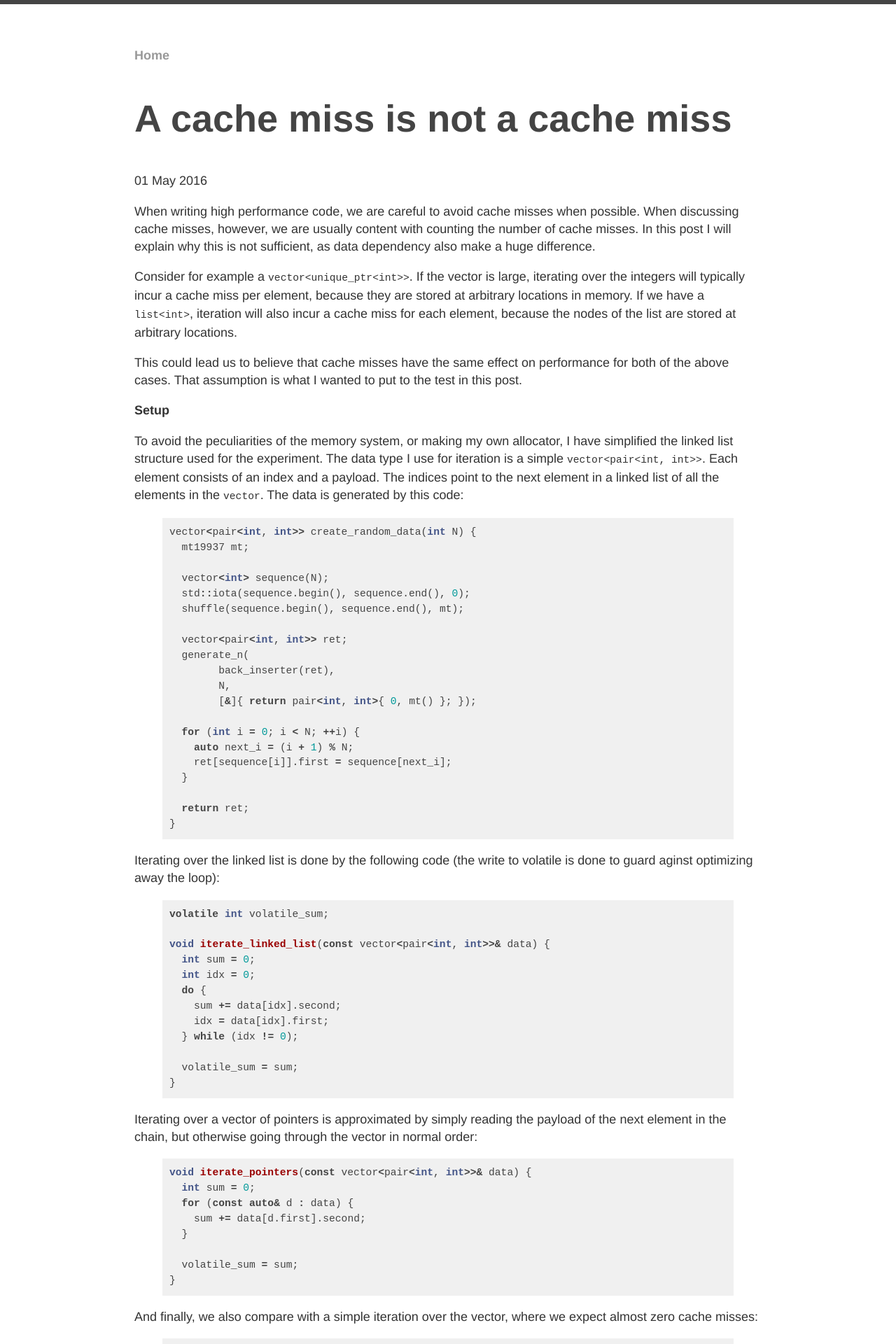
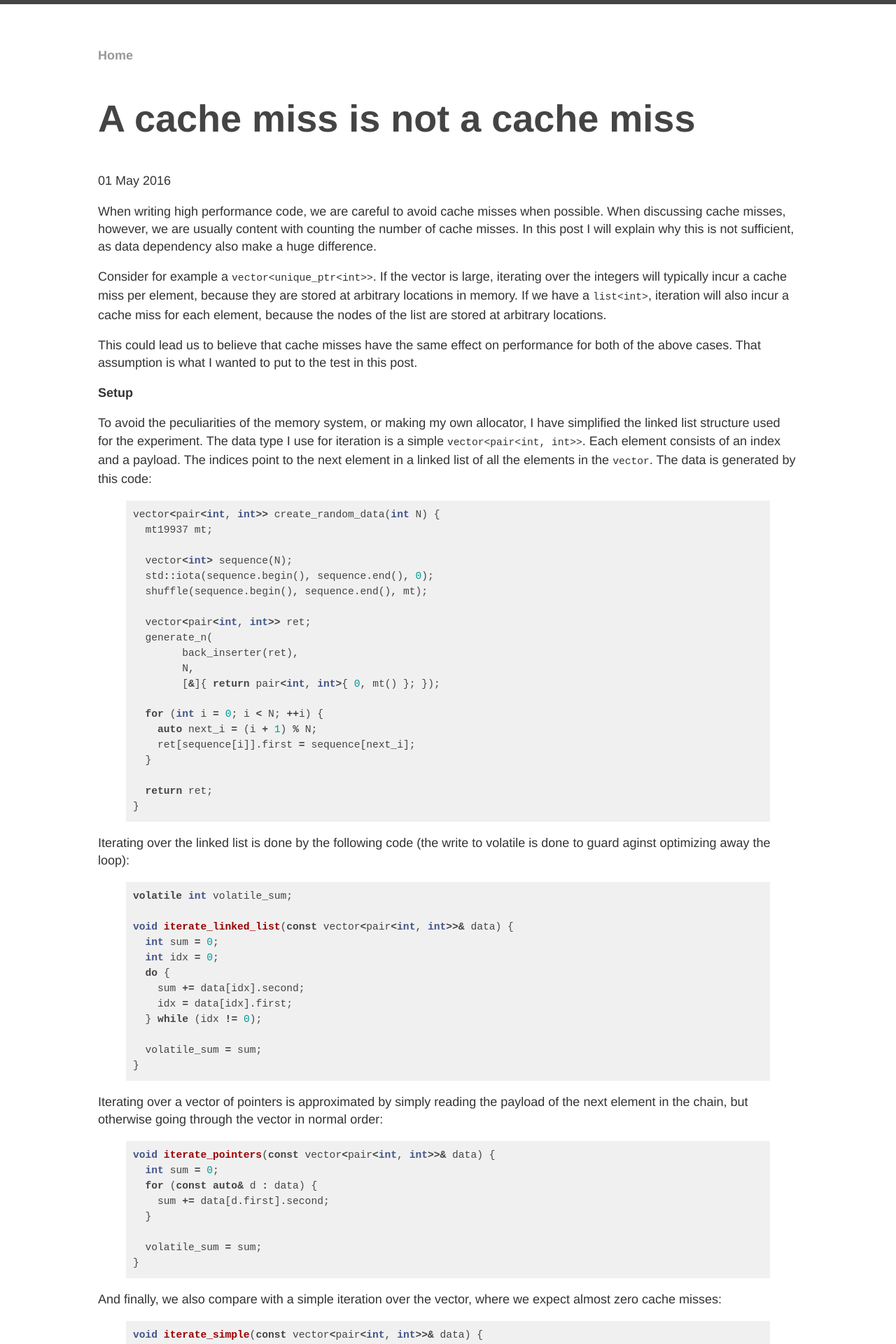
Before and after one commit to larshagencpp/larshagencpp.github.io, a Jekyll site: the page built from _posts/2016-05-01-a-cache-miss-is-not-a-cache-miss.md, in a window 1280 px wide. Shown: the top 1920 px of the page at 70% size. Built offline with Jekyll 4.4.1, drawn with Linux system fonts in a browser that asks for light colours; formulas are drawn with MathJax 3; comment, search, counter and statistics services are not loaded; some of the changed text lies outside the part shown.

Commit message:
better mobile experience

```diff
--- a/_includes/plot.html
+++ b/_includes/plot.html
@@ -107,9 +107,9 @@
 			valueSuffix: '{{ include.suffix }}'
 		},
 		legend: {
-			layout: 'vertical',
-			align: 'right',
-			verticalAlign: 'middle'
+			align: 'center',
+			verticalAlign: 'bottom',
+
 		},
 		series: series
 	});
--- a/css/main.css
+++ b/css/main.css
@@ -17,7 +17,8 @@ h3.posttitle {
 
 body {
     margin: 60px auto;
-    width: 70%;
+    width: 95%;
+	max-width: 1000px;
 }
 nav ul, footer ul {
     font-family:'Helvetica', 'Arial', 'Sans-Serif';
--- a/css/syntax.css
+++ b/css/syntax.css
@@ -1,4 +1,4 @@
-pre { background-color: #f0f0f0; padding: 10px }
+pre { background-color: #f0f0f0; padding: 10px; overflow-x:scroll; }
 .highlight  { background: #ffffff; }
 .highlight .c { color: #999988; font-style: italic } /* Comment */
 .highlight .err { color: #a61717; background-color: #e3d2d2 } /* Error */
```
